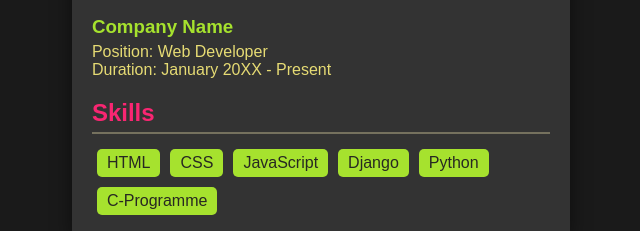
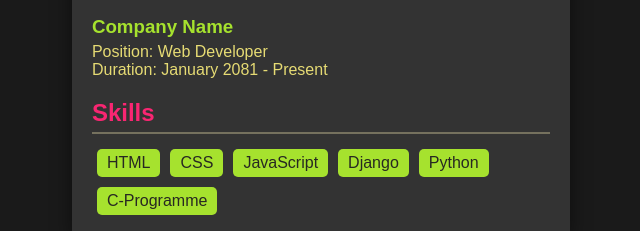
Before and after one commit to Rabinxt/Simple_C.V, a plain HTML site: page C.v_Html/index.html in a window 1280 px wide. Shown: the part 492-723 px from the top of the page, 282-922 px from the left. Drawn offline with Linux system fonts and the light colour scheme.

Commit message:
Update index.html

```diff
--- a/C.v_Html/index.html
+++ b/C.v_Html/index.html
@@ -35,7 +35,7 @@
       <div class="subsection">
         <h3>Company Name</h3>
         <div class="details">Position: Web Developer</div>
-        <div class="details">Duration: January 20XX - Present</div>
+        <div class="details">Duration: January 2081 - Present</div>
       </div>
     </div>
 
```
